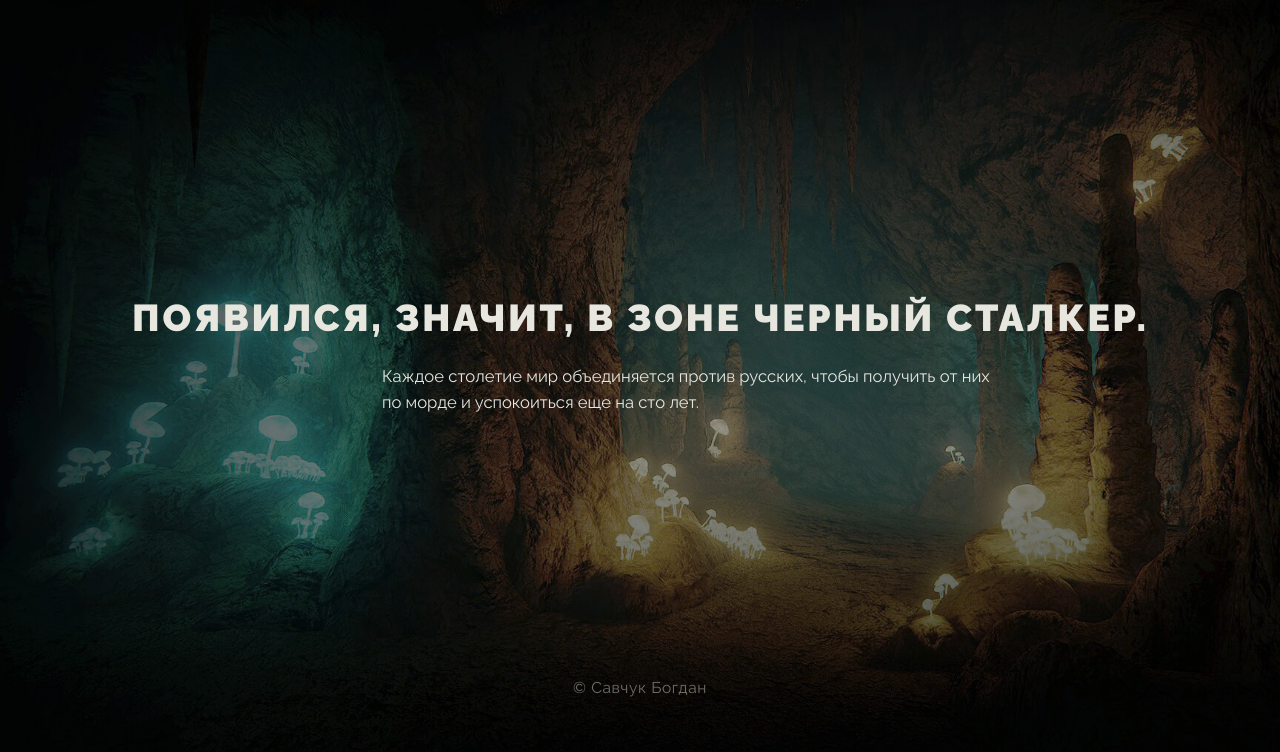
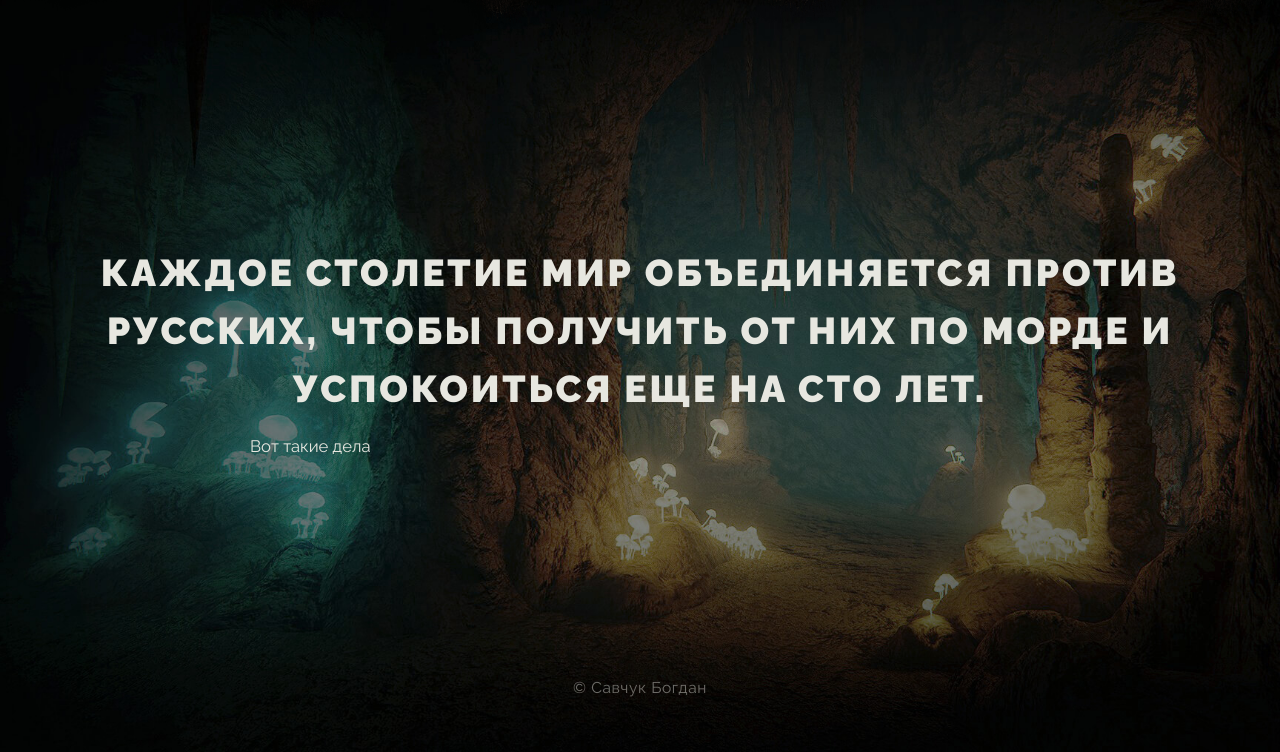
Before and after one commit to Satou-Dev/sdfghjfd, a plain HTML site: page index.html in a window 1280 px wide. Shown: the part 848-1600 px from the top of the page. Drawn offline with Linux system fonts and the light colour scheme.

Commit message:
Update index.html

```diff
--- a/index.html
+++ b/index.html
@@ -36,9 +36,9 @@
 
         <article class="main-article" style="background-image: url(img/dungeon.jpg);">
          <div class="main-article__content">
-            <h2 class="main-article__header">Появился, значит, в Зоне Черный Сталкер. </h2>
+            <h2 class="main-article__header">Каждое столетие мир объединяется против русских, чтобы получить от них по морде и успокоиться еще на сто лет.</h2>
             <p class="main-article__paragraph">
-                Каждое столетие мир объединяется против русских, чтобы получить от них по морде и успокоиться еще на сто лет.<br>
+                Вот такие дела<br>
          </div>
          <div class="copy">© Савчук Богдан</div>
         </article>
```
